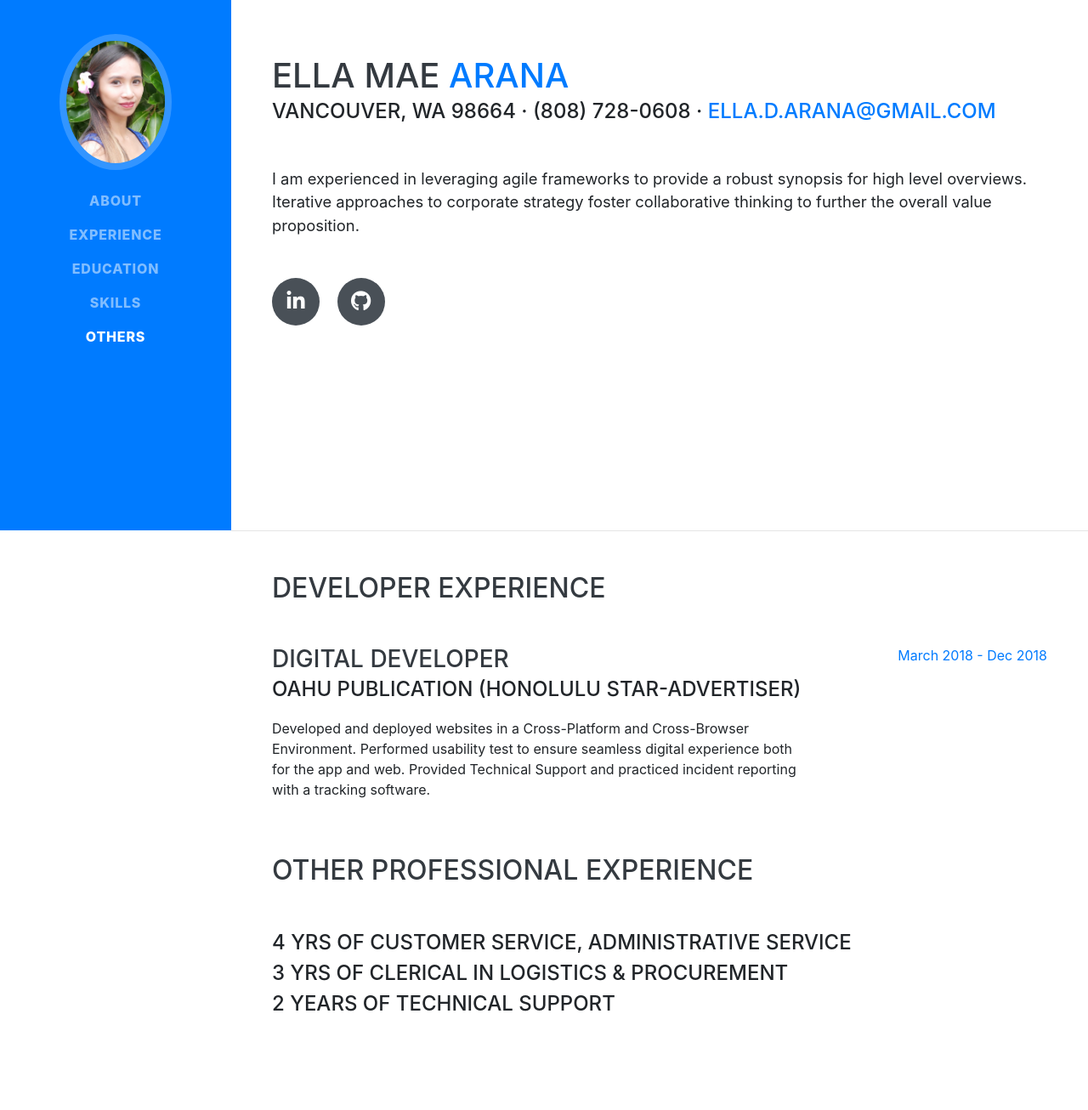
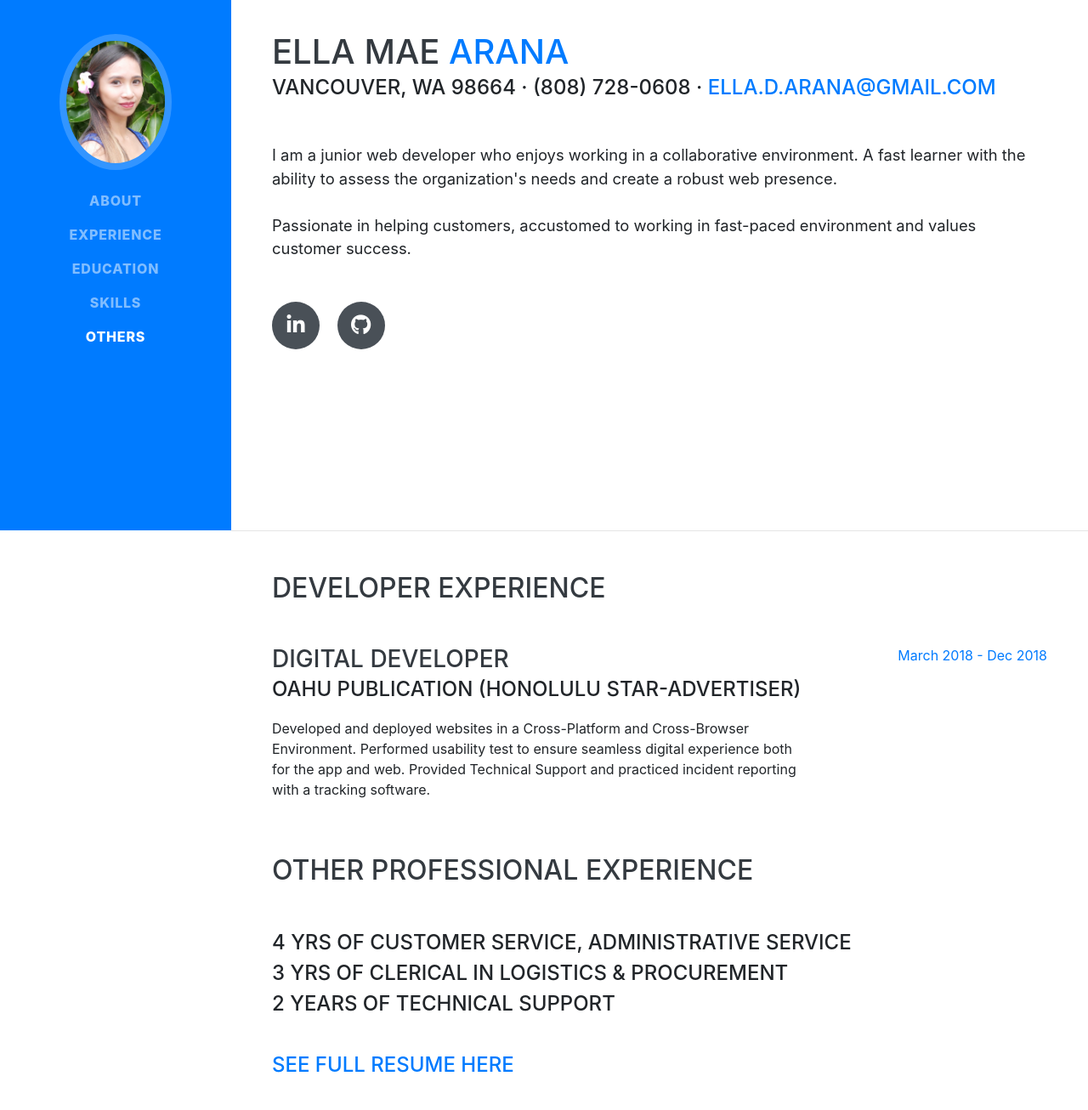
Before and after one commit to ellamae0821/ellamae0821.github.io, a website with bundled scripts: page index.html in a window 1280 px wide. Shown: the part 176-1482 px from the top of the page at 85% size. Built offline with nearby package versions, Linux system fonts and the light colour scheme; a web font is replaced by a local one.

Commit message:
resume embed

```diff
--- a/index.html
+++ b/index.html
@@ -69,7 +69,9 @@
         <div class="subheading mb-5">  Vancouver, WA 98664 · (808) 728-0608 ·
           <a target="_blank" href="mailto:ella.d.arana@gmail.com">ella.d.arana@gmail.com</a>
         </div>
-        <p class="lead mb-5">I am experienced in leveraging agile frameworks to provide a robust synopsis for high level overviews. Iterative approaches to corporate strategy foster collaborative thinking to further the overall value proposition.</p>
+        <p class="lead mb-5">I am a junior web developer who enjoys working in a collaborative environment. A fast learner with the ability to assess the organization's needs and create a robust web presence.
+        <br> <br>
+        Passionate in helping customers, accustomed to working in fast-paced environment and values customer success.</p>
         <div class="social-icons">
           <a href="https://www.linkedin.com/in/ella-mae-arana/" target="_blank">
             <i class="fab fa-linkedin-in"></i>
@@ -111,7 +113,10 @@
               4 Yrs of Customer Service, Administrative Service<br>
               3 Yrs of Clerical in Logistics &amp; Procurement <br>
               2 years of Technical Support
+              <br><br>
+              <a href="https://www.scribd.com/document/403083103/CV-EllaArana-Scribd" target="_blank"><p>SEE FULL RESUME HERE</p></a>
             </div>
+
         </div>
         <!-- <div class="resume-item d-flex flex-column flex-md-row justify-content-between mb-5">
           <div class="resume-content">
```
